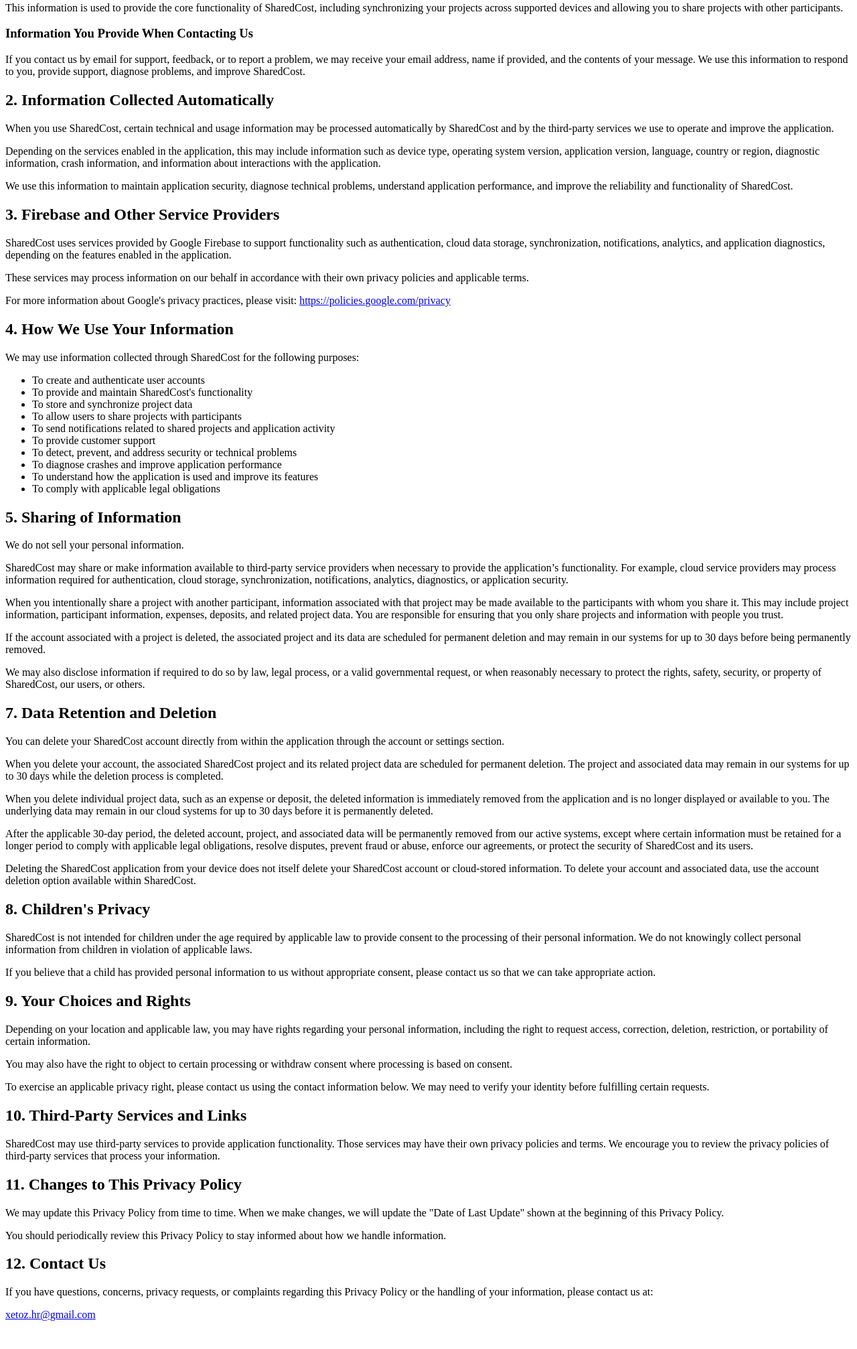
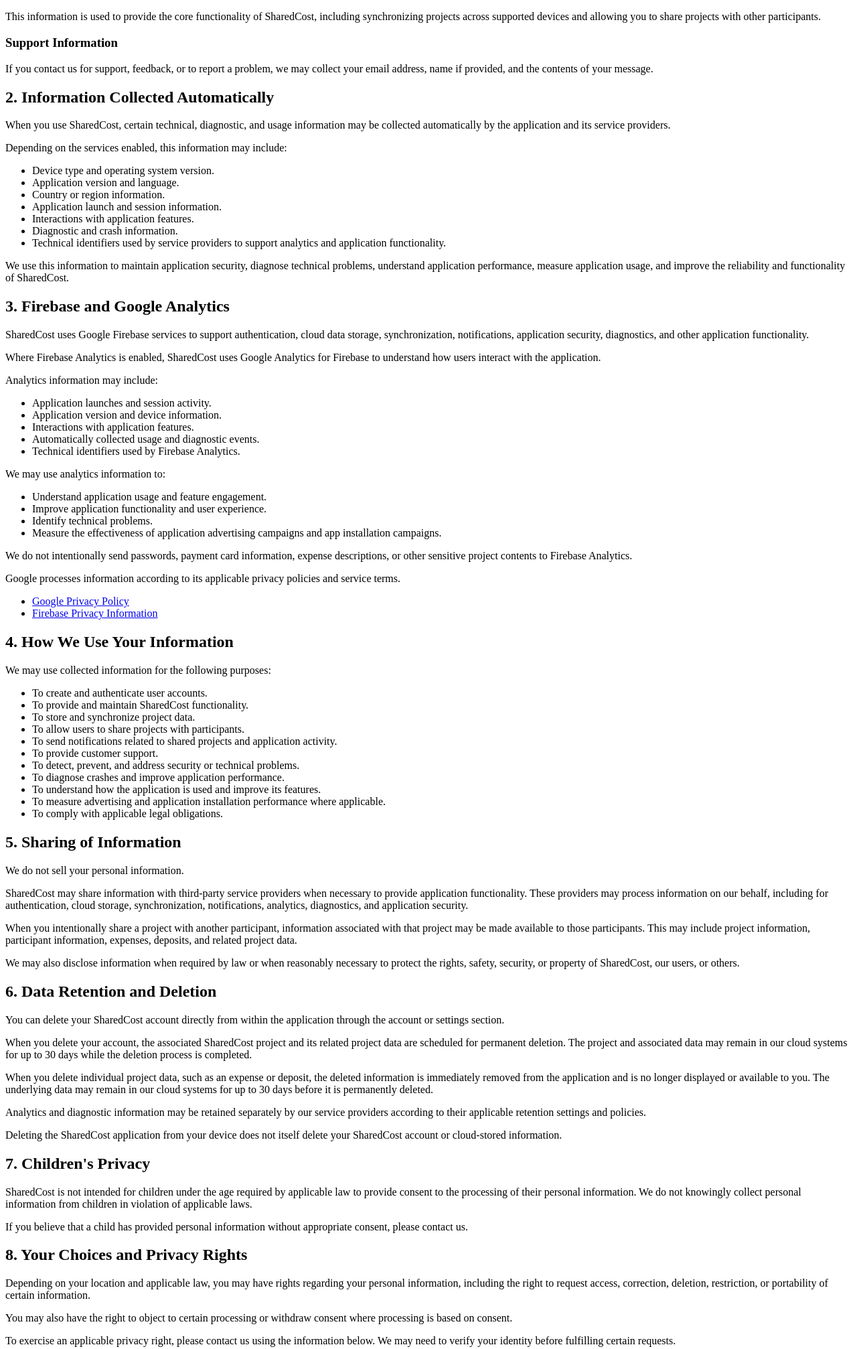
Before and after one commit to mamunul/apps, a plain HTML site: page sharedcost/privacypolicy.html in a window 1280 px wide. Shown: the part 619-2633 px from the top of the page at 67% size. Before the commit the page ends 2607 px from the top, so only its background shows below. Drawn offline with Linux system fonts and the light colour scheme.

Commit message:
update private policy - includes firebase analytics

```diff
--- a/sharedcost/privacypolicy.html
+++ b/sharedcost/privacypolicy.html
@@ -1,4 +1,5 @@
-<html>
+<!DOCTYPE html>
+<html lang="en">
 
 <head>
     <meta charset="utf-8">
@@ -11,7 +12,7 @@
     <h1>SHAREDCOST</h1>
     <h2>PRIVACY POLICY</h2>
 
-    <h3>Date of Last Update: August 26, 2026</h3>
+    <h3>Date of Last Update: November 17, 2026</h3>
 
     <p>
         This Privacy Policy explains how SharedCost ("SharedCost", "we", "us", or "our")
@@ -20,9 +21,8 @@
     </p>
 
     <p>
-        By using SharedCost, you acknowledge that you have read and understood this
-        Privacy Policy. If you do not agree with this Privacy Policy, please do not
-        use the application.
+        By using SharedCost, you acknowledge that you have read this Privacy Policy.
+        Where consent is required by applicable law, we will obtain it separately.
     </p>
 
     <h2>1. Information We Collect</h2>
@@ -37,179 +37,197 @@
 
     <p>
         If you create an account, we may collect information necessary to authenticate
-        and maintain your account, such as your email address and authentication
-        information provided through the authentication method you choose.
+        and maintain your account, including your email address and authentication
+        information provided through your chosen authentication method.
     </p>
 
     <h3>Project and Financial Information</h3>
 
-    <p>
-        SharedCost is designed to help users manage shared expenses and deposits.
-        Depending on how you use the application, information stored in SharedCost may
-        include:
-    </p>
+    <p>Depending on how you use SharedCost, information stored in the application may include:</p>
 
     <ul>
-        <li>Project names and project-related information</li>
-        <li>Participant names and identifiers</li>
-        <li>Participant email addresses when used for sharing or invitations</li>
-        <li>Expenses, costs, amounts, descriptions, dates, and related information</li>
-        <li>Deposits, amounts, dates, and related information</li>
-        <li>Project sharing and participation information</li>
-        <li>Version history and changes made to project data</li>
+        <li>Project names and project-related information.</li>
+        <li>Participant names and identifiers.</li>
+        <li>Participant email addresses when used for sharing or invitations.</li>
+        <li>Expenses, costs, amounts, descriptions, dates, and related information.</li>
+        <li>Deposits, amounts, dates, and related information.</li>
+        <li>Project sharing and participation information.</li>
+        <li>Version history and changes made to project data.</li>
     </ul>
 
     <p>
         This information is used to provide the core functionality of SharedCost,
-        including synchronizing your projects across supported devices and allowing
-        you to share projects with other participants.
+        including synchronizing projects across supported devices and allowing you
+        to share projects with other participants.
     </p>
 
-    <h3>Information You Provide When Contacting Us</h3>
+    <h3>Support Information</h3>
 
     <p>
-        If you contact us by email for support, feedback, or to report a problem, we
-        may receive your email address, name if provided, and the contents of your
-        message. We use this information to respond to you, provide support, diagnose
-        problems, and improve SharedCost.
+        If you contact us for support, feedback, or to report a problem, we may collect
+        your email address, name if provided, and the contents of your message.
     </p>
 
     <h2>2. Information Collected Automatically</h2>
 
     <p>
-        When you use SharedCost, certain technical and usage information may be
-        processed automatically by SharedCost and by the third-party services we use
-        to operate and improve the application.
+        When you use SharedCost, certain technical, diagnostic, and usage information
+        may be collected automatically by the application and its service providers.
+    </p>
+
+    <p>Depending on the services enabled, this information may include:</p>
+
+    <ul>
+        <li>Device type and operating system version.</li>
+        <li>Application version and language.</li>
+        <li>Country or region information.</li>
+        <li>Application launch and session information.</li>
+        <li>Interactions with application features.</li>
+        <li>Diagnostic and crash information.</li>
+        <li>Technical identifiers used by service providers to support analytics and application functionality.</li>
+    </ul>
+
+    <p>
+        We use this information to maintain application security, diagnose technical
+        problems, understand application performance, measure application usage, and
+        improve the reliability and functionality of SharedCost.
+    </p>
+
+    <h2>3. Firebase and Google Analytics</h2>
+
+    <p>
+        SharedCost uses Google Firebase services to support authentication, cloud data
+        storage, synchronization, notifications, application security, diagnostics,
+        and other application functionality.
     </p>
 
     <p>
-        Depending on the services enabled in the application, this may include
-        information such as device type, operating system version, application
-        version, language, country or region, diagnostic information, crash
-        information, and information about interactions with the application.
+        Where Firebase Analytics is enabled, SharedCost uses Google Analytics for
+        Firebase to understand how users interact with the application.
+    </p>
+
+    <p>Analytics information may include:</p>
+
+    <ul>
+        <li>Application launches and session activity.</li>
+        <li>Application version and device information.</li>
+        <li>Interactions with application features.</li>
+        <li>Automatically collected usage and diagnostic events.</li>
+        <li>Technical identifiers used by Firebase Analytics.</li>
+    </ul>
+
+    <p>We may use analytics information to:</p>
+
+    <ul>
+        <li>Understand application usage and feature engagement.</li>
+        <li>Improve application functionality and user experience.</li>
+        <li>Identify technical problems.</li>
+        <li>Measure the effectiveness of application advertising campaigns and app installation campaigns.</li>
+    </ul>
+
+    <p>
+        We do not intentionally send passwords, payment card information, expense
+        descriptions, or other sensitive project contents to Firebase Analytics.
     </p>
 
     <p>
-        We use this information to maintain application security, diagnose technical
-        problems, understand application performance, and improve the reliability and
-        functionality of SharedCost.
+        Google processes information according to its applicable privacy policies
+        and service terms.
     </p>
 
-    <h2>3. Firebase and Other Service Providers</h2>
-
-    <p>
-        SharedCost uses services provided by Google Firebase to support functionality
-        such as authentication, cloud data storage, synchronization, notifications,
-        analytics, and application diagnostics, depending on the features enabled in
-        the application.
-    </p>
-
-    <p>
-        These services may process information on our behalf in accordance with their
-        own privacy policies and applicable terms.
-    </p>
-
-    <p>
-        For more information about Google's privacy practices, please visit:
-        <a href="https://policies.google.com/privacy">
-            https://policies.google.com/privacy
-        </a>
-    </p>
+    <ul>
+        <li><a href="https://policies.google.com/privacy">Google Privacy Policy</a></li>
+        <li><a href="https://firebase.google.com/support/privacy">Firebase Privacy Information</a></li>
+    </ul>
 
     <h2>4. How We Use Your Information</h2>
 
-    <p>
-        We may use information collected through SharedCost for the following
-        purposes:
-    </p>
+    <p>We may use collected information for the following purposes:</p>
 
     <ul>
-        <li>To create and authenticate user accounts</li>
-        <li>To provide and maintain SharedCost's functionality</li>
-        <li>To store and synchronize project data</li>
-        <li>To allow users to share projects with participants</li>
-        <li>To send notifications related to shared projects and application activity</li>
-        <li>To provide customer support</li>
-        <li>To detect, prevent, and address security or technical problems</li>
-        <li>To diagnose crashes and improve application performance</li>
-        <li>To understand how the application is used and improve its features</li>
-        <li>To comply with applicable legal obligations</li>
+        <li>To create and authenticate user accounts.</li>
+        <li>To provide and maintain SharedCost functionality.</li>
+        <li>To store and synchronize project data.</li>
+        <li>To allow users to share projects with participants.</li>
+        <li>To send notifications related to shared projects and application activity.</li>
+        <li>To provide customer support.</li>
+        <li>To detect, prevent, and address security or technical problems.</li>
+        <li>To diagnose crashes and improve application performance.</li>
+        <li>To understand how the application is used and improve its features.</li>
+        <li>To measure advertising and application installation performance where applicable.</li>
+        <li>To comply with applicable legal obligations.</li>
     </ul>
 
     <h2>5. Sharing of Information</h2>
 
+    <p>We do not sell your personal information.</p>
+
     <p>
-        We do not sell your personal information.
+        SharedCost may share information with third-party service providers when
+        necessary to provide application functionality. These providers may process
+        information on our behalf, including for authentication, cloud storage,
+        synchronization, notifications, analytics, diagnostics, and application security.
     </p>
 
     <p>
-        SharedCost may share or make information available to third-party service providers when necessary to provide the
-        application’s functionality. For example, cloud service providers may process information required for authentication,
-        cloud storage, synchronization, notifications, analytics, diagnostics, or application security.
+        When you intentionally share a project with another participant, information
+        associated with that project may be made available to those participants. This
+        may include project information, participant information, expenses, deposits,
+        and related project data.
     </p>
 
     <p>
-        When you intentionally share a project with another participant, information associated with that project may be made
-        available to the participants with whom you share it. This may include project information, participant information,
-        expenses, deposits, and related project data. You are responsible for ensuring that you only share projects and
-        information with people you trust.
+        We may also disclose information when required by law or when reasonably
+        necessary to protect the rights, safety, security, or property of SharedCost,
+        our users, or others.
+    </p>
+
+    <h2>6. Data Retention and Deletion</h2>
+
+    <p>
+        You can delete your SharedCost account directly from within the application
+        through the account or settings section.
     </p>
 
     <p>
-        If the account associated with a project is deleted, the associated project and its data are scheduled for permanent
-        deletion and may remain in our systems for up to 30 days before being permanently removed.
+        When you delete your account, the associated SharedCost project and its related
+        project data are scheduled for permanent deletion. The project and associated
+        data may remain in our cloud systems for up to 30 days while the deletion
+        process is completed.
     </p>
 
     <p>
-        We may also disclose information if required to do so by law, legal process, or a valid governmental request, or when
-        reasonably necessary to protect the rights, safety, security, or property of SharedCost, our users, or others.
-    </p>
-
-    <h2>7. Data Retention and Deletion</h2>
-
-    <p>
-        You can delete your SharedCost account directly from within the application through the account or settings section.
+        When you delete individual project data, such as an expense or deposit, the
+        deleted information is immediately removed from the application and is no
+        longer displayed or available to you. The underlying data may remain in our
+        cloud systems for up to 30 days before it is permanently deleted.
     </p>
 
     <p>
-        When you delete your account, the associated SharedCost project and its related project data are scheduled for permanent
-        deletion. The project and associated data may remain in our systems for up to 30 days while the deletion process is
-        completed.
+        Analytics and diagnostic information may be retained separately by our service
+        providers according to their applicable retention settings and policies.
     </p>
 
     <p>
-        When you delete individual project data, such as an expense or deposit, the deleted information is immediately removed
-        from the application and is no longer displayed or available to you. The underlying data may remain in our cloud systems
-        for up to 30 days before it is permanently deleted.
+        Deleting the SharedCost application from your device does not itself delete
+        your SharedCost account or cloud-stored information.
+    </p>
+
+    <h2>7. Children's Privacy</h2>
+
+    <p>
+        SharedCost is not intended for children under the age required by applicable
+        law to provide consent to the processing of their personal information. We do
+        not knowingly collect personal information from children in violation of
+        applicable laws.
     </p>
 
     <p>
-        After the applicable 30-day period, the deleted account, project, and associated data will be permanently removed from
-        our active systems, except where certain information must be retained for a longer period to comply with applicable
-        legal obligations, resolve disputes, prevent fraud or abuse, enforce our agreements, or protect the security of
-        SharedCost and its users.
+        If you believe that a child has provided personal information without
+        appropriate consent, please contact us.
     </p>
 
-    <p>
-        Deleting the SharedCost application from your device does not itself delete your SharedCost account or cloud-stored
-        information. To delete your account and associated data, use the account deletion option available within SharedCost.
-    </p>
-
-    <h2>8. Children's Privacy</h2>
-
-    <p>
-        SharedCost is not intended for children under the age required by applicable
-        law to provide consent to the processing of their personal information.
-        We do not knowingly collect personal information from children in violation
-        of applicable laws.
-    </p>
-
-    <p>
-        If you believe that a child has provided personal information to us without
-        appropriate consent, please contact us so that we can take appropriate action.
-    </p>
-
-    <h2>9. Your Choices and Rights</h2>
+    <h2>8. Your Choices and Privacy Rights</h2>
 
     <p>
         Depending on your location and applicable law, you may have rights regarding
@@ -223,21 +241,24 @@
     </p>
 
     <p>
-        To exercise an applicable privacy right, please contact us using the contact
+        To exercise an applicable privacy right, please contact us using the
         information below. We may need to verify your identity before fulfilling
         certain requests.
     </p>
 
-    <h2>10. Third-Party Services and Links</h2>
+    <h2>9. Third-Party Services and Links</h2>
 
     <p>
         SharedCost may use third-party services to provide application functionality.
-        Those services may have their own privacy policies and terms. We encourage
-        you to review the privacy policies of third-party services that process your
-        information.
+        These services may have their own privacy policies and terms.
     </p>
 
-    <h2>11. Changes to This Privacy Policy</h2>
+    <p>
+        We encourage you to review the privacy policies of third-party services that
+        process your information.
+    </p>
+
+    <h2>10. Changes to This Privacy Policy</h2>
 
     <p>
         We may update this Privacy Policy from time to time. When we make changes,
@@ -246,20 +267,18 @@
     </p>
 
     <p>
-        You should periodically review this Privacy Policy to stay informed about
-        how we handle information.
+        You should periodically review this Privacy Policy to stay informed about how
+        we handle your information.
     </p>
 
-    <h2>12. Contact Us</h2>
+    <h2>11. Contact Us</h2>
 
     <p>
         If you have questions, concerns, privacy requests, or complaints regarding
         this Privacy Policy or the handling of your information, please contact us at:
     </p>
 
-    <p>
-        <a href="mailto:xetoz.hr@gmail.com">xetoz.hr@gmail.com</a>
-    </p>
+    <p><a href="mailto:xetoz.hr@gmail.com">xetoz.hr@gmail.com</a></p>
 
 </body>
 
```
